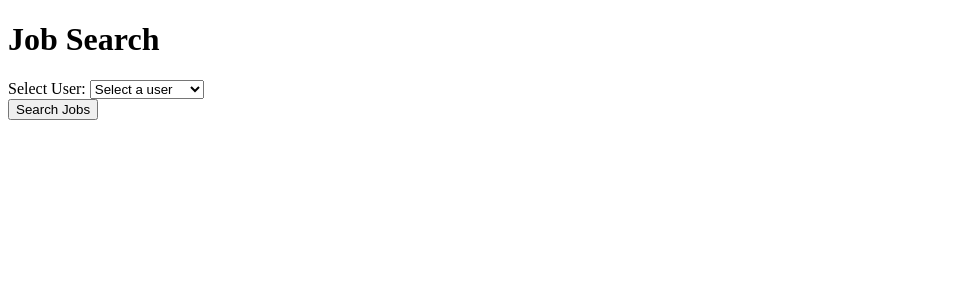
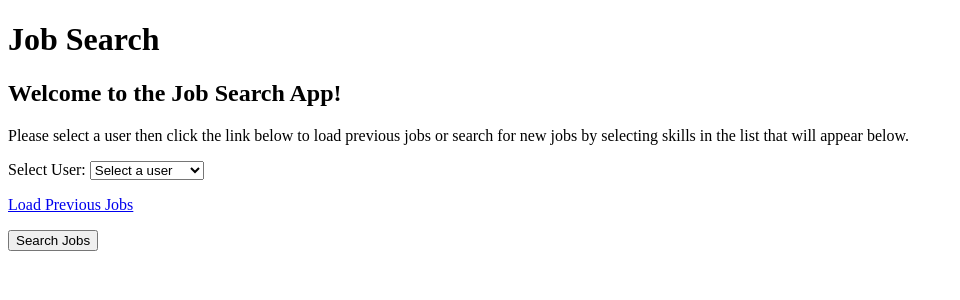
Before and after one commit to Rpeglow/The-Blue-Team, a Django app: page /jobsearch/ in a window 1280 px wide. Shown: the top 300 px of the page, without its empty margins (0-960 px from the left). Run offline with Django 3.2, Linux system fonts and the light colour scheme; data comes from the database, SQL or seed files in the repository.

Commit message:
finish job search logic

```diff
--- a/JobSearch/templates/job_list.html
+++ b/JobSearch/templates/job_list.html
@@ -3,9 +3,6 @@
 <head>
     <meta charset="UTF-8">
     <title>Job List</title>
-    <style>
-        /* Add your CSS styles here */
-    </style>
 </head>
 <body>
     <h1>Jobs Found</h1>
@@ -24,6 +21,7 @@
         {% else %}
             <p>No jobs found based on your search criteria.</p>
         {% endif %}
+        <p><a href="{% url 'job_search' %}">Back to Job Search</a></p>
     </div>
 </body>
 </html>
--- a/JobSearch/templates/job_search.html
+++ b/JobSearch/templates/job_search.html
@@ -32,6 +32,8 @@
 
     <form action="{% url 'confirm_job_search' %}" method="post">
         {% csrf_token %}
+        <h2>Welcome to the Job Search App!</h2>
+        <p>Please select a user then click the link below to load previous jobs or search for new jobs by selecting skills in the list that will appear below.</p>
         <label for="user_id">Select User:</label>
         <select name="user_id" id="user_id" onchange="displaySkills(this)">
             <option value="">Select a user</option>
@@ -39,6 +41,7 @@
                 <option value="{{ user.id }}">{{ user.first_name }} {{ user.last_name }}</option>
             {% endfor %}
         </select>
+        <p><a href="{% url 'load_previous_jobs' %}">Load Previous Jobs</a></p>
 
         <div id="skills"></div>
 
--- a/JobSearch/urls.py
+++ b/JobSearch/urls.py
@@ -4,5 +4,6 @@ from . import views
 urlpatterns = [
     path('', views.job_search, name='job_search'),
     path('fetch_skills/<int:user_id>/', views.fetch_skills, name='fetch_skills'),
-    path('search/', views.confirm_job_search, name='confirm_job_search')
+    path('search/', views.confirm_job_search, name='confirm_job_search'),
+    path('list/', views.load_previous_jobs, name='load_previous_jobs')
     ]
--- a/JobSearch/views.py
+++ b/JobSearch/views.py
@@ -52,3 +52,8 @@ def confirm_job_search(request):
                 return render(request, 'job_list.html', {'jobs': jobs})
 
     return render(request, 'no_jobs_found.html')
+
+def load_previous_jobs(request):
+    jobs = Job.objects.all()
+
+    return render(request, 'job_list.html', {'jobs': jobs})
```
Also changed, not shown: JobSearch/indeed.py (+7 -2 lines).
